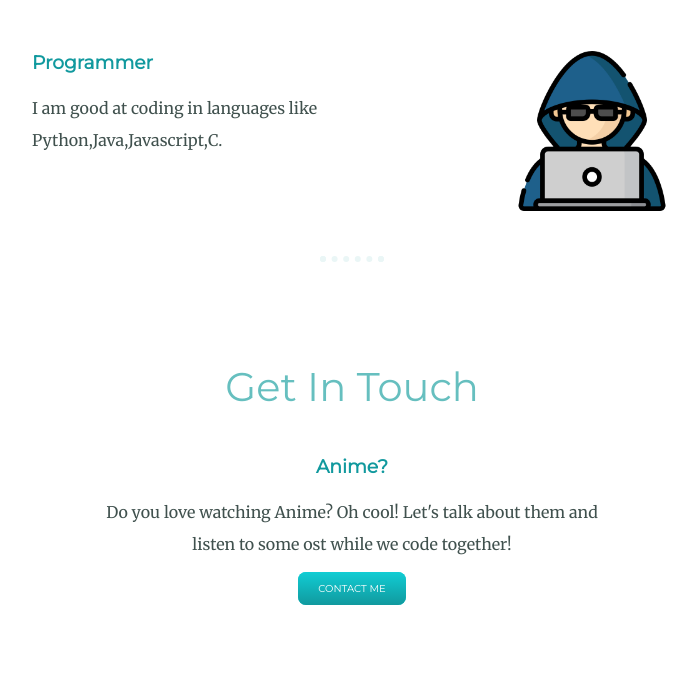
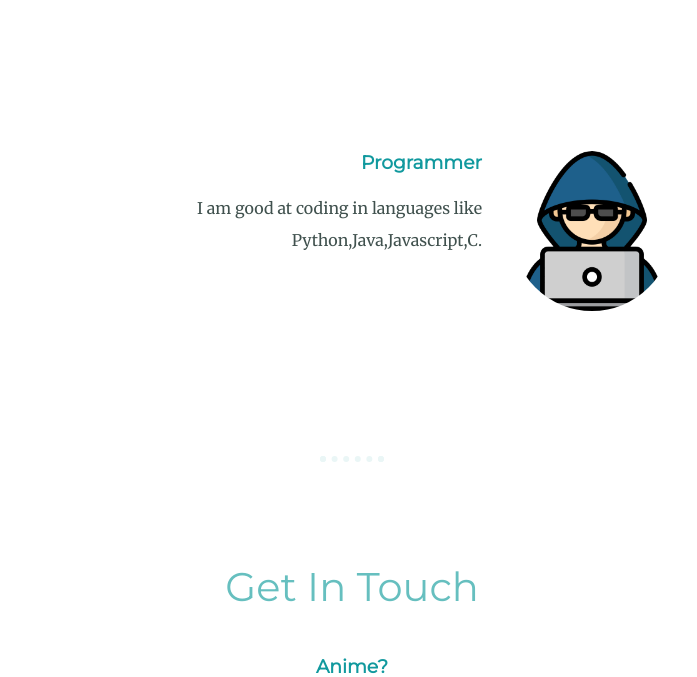
Before and after one commit to Tihsrah/tihsrah_cv, a plain HTML site: page index.html in a window 1280 px wide. Shown: the part 1670-2347 px from the top of the page, without its empty margins (288-985 px from the left). Drawn offline with Linux system fonts and the light colour scheme.

Commit message:
scroll bar updated

```diff
--- a/css/styles.css
+++ b/css/styles.css
@@ -1,3 +1,18 @@
+::-webkit-scrollbar {
+  width: 10px;
+  background-color: #11999E;
+}
+
+::-webkit-scrollbar-thumb {
+  background-color: #FFFFFF;
+}
+
+::-webkit-scrollbar-thumb:hover {
+  background-color: #CCCCCC;
+}
+
+
+
 body {
   margin: 0;
   text-align: center;
@@ -52,9 +67,14 @@
 }
 .skill-row{
   width: 50%;
-  margin: 100px auto 100px auto;
+  margin: 100px auto 200px auto;
   text-align: left;
 
+}
+.skill-row2{
+  width: 50%;
+  margin: 100px auto 200px auto;
+  text-align: right;
 }
 .web{
   width:25%;
@@ -62,6 +82,7 @@
   margin-right: 30px;
 }
 .pro{
+  border-radius: 50%;
   width:25%;
   float: right;
   margin-left: 30px;
@@ -70,7 +91,6 @@
   background-color: #E4F9F5;
   position: relative;
   padding-top: 100px;
-  /*padding-bottom: 100px;*/
 }
 
 .middle-container {
--- a/index.html
+++ b/index.html
@@ -38,7 +38,7 @@
         <h3>Web Developer</h3>
         <p>I love to design and make webpages look real.</p>
       </div>
-      <div class="skill-row">
+      <div class="skill-row2">
         <img class="pro" src="images/hacker.png"  alt="">
         <h3>Programmer</h3>
         <p>I am good at coding in languages like Python,Java,Javascript,C.</p>
```
